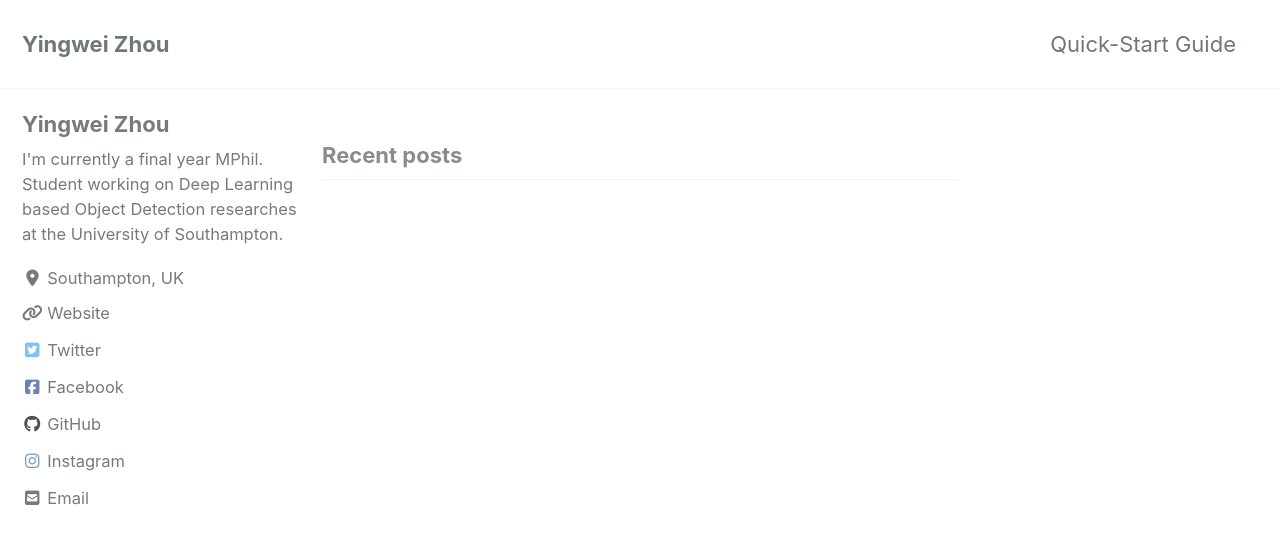
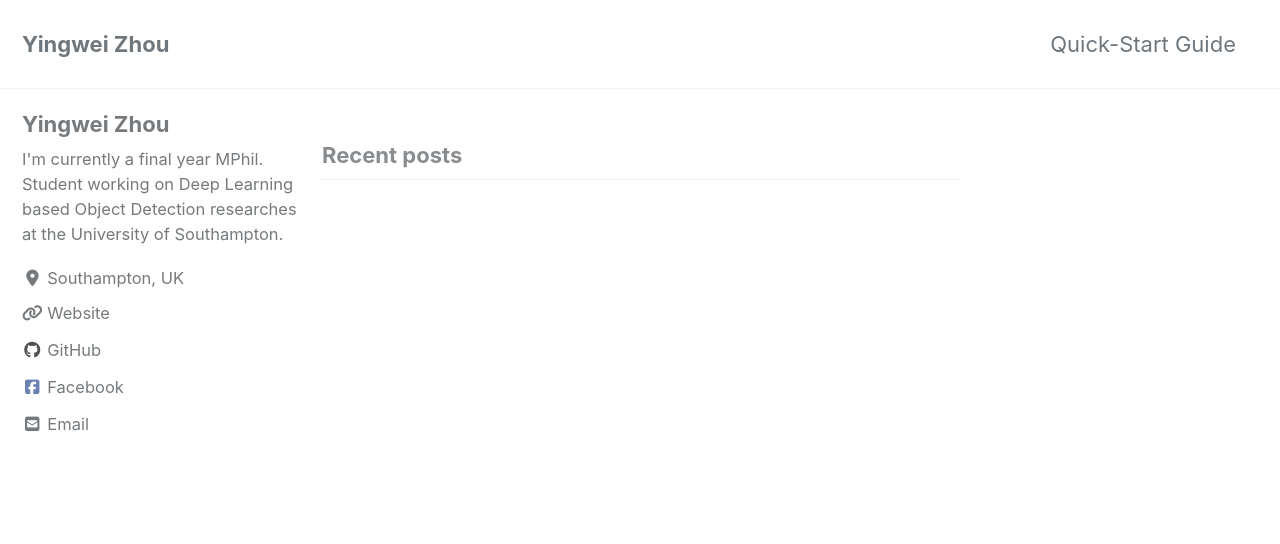
Before and after one commit to Mercurise/mercurise.github.io, a Jekyll site: the page built from index.html, in a window 1280 px wide and 900 px high. Shown: the top 544 px of the window. Built offline with Jekyll 4.4.1, drawn with Linux system fonts in a browser that asks for light colours; cached includes are drawn as plain includes; nearby versions of some CDN libraries; the list of posts is cut into pages by our own code; some of the changed lines change nothing that is shown.

Commit message:
Update _config.yml

```diff
--- a/_config.yml
+++ b/_config.yml
@@ -118,18 +118,19 @@ author:
     - label: "Website"
       icon: "fas fa-fw fa-link"
       url: "https://www.linkedin.com/in/yingwei-zhou-986626105/"
-    - label: "Twitter"
-      icon: "fab fa-fw fa-twitter-square"
-      url: "https://twitter.com/treelearner"
+    # - label: "Twitter"
+    #   icon: "fab fa-fw fa-twitter-square"
+    #   url: "https://twitter.com/treelearner"
+    - label: "GitHub"
+      icon: "fab fa-fw fa-github"
+      url: "https://github.com/Mercurise"
     - label: "Facebook"
       icon: "fab fa-fw fa-facebook-square"
       url: "https://www.facebook.com/entreelearner"
-    - label: "GitHub"
-      icon: "fab fa-fw fa-github"
-      url: "https://github.com/Mercurise"
-    - label: "Instagram"
-      icon: "fab fa-fw fa-instagram"
-      url: "https://www.instagram.com/mercurisse/"
+
+    # - label: "Instagram"
+    #   icon: "fab fa-fw fa-instagram"
+    #   url: "https://www.instagram.com/mercurisse/"
 
 # Site Footer
 footer:
```
